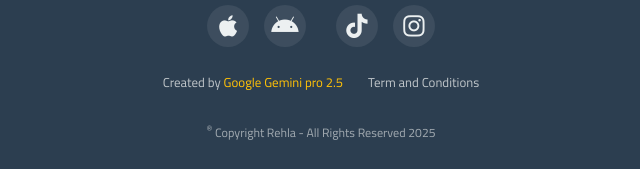
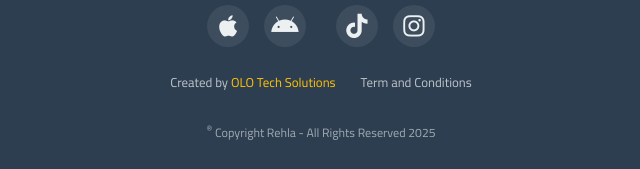
Before and after one commit to rehlagame/rehla_game1, a plain HTML site: page terms.html in a window 1280 px wide. Shown: the part 2625-2794 px from the top of the page, 319-959 px from the left. Drawn offline with Linux system fonts and the light colour scheme; no server answers.

Commit message:
Update terms.html

```diff
--- a/terms.html
+++ b/terms.html
@@ -211,8 +211,8 @@
         </div>
         <div class="footer-links-row">
             <a href="terms.html" class="footer-text-link">Term and Conditions</a>
-            <span class="developer-credit-modern">
-                Created by <a href="https://aistudio.google.com" target="_blank" rel="noopener noreferrer">Google Gemini pro 2.5</a>
+             <span class="developer-credit-modern">
+                Created by <a href="https://olo-rehlas-projects.vercel.app/" target="_blank" rel="noopener noreferrer">OLO Tech Solutions</a>
             </span>
         </div>
         <div class="footer-copyright-row">
```
